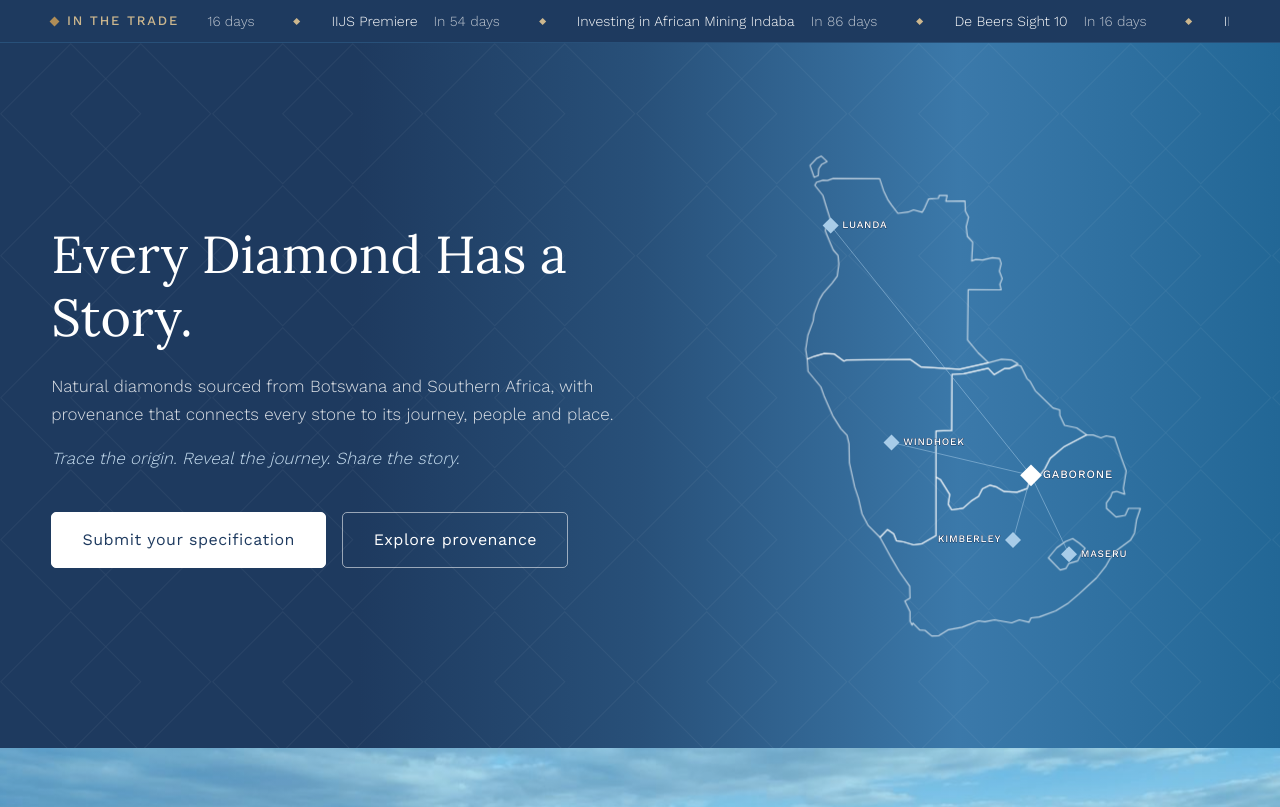
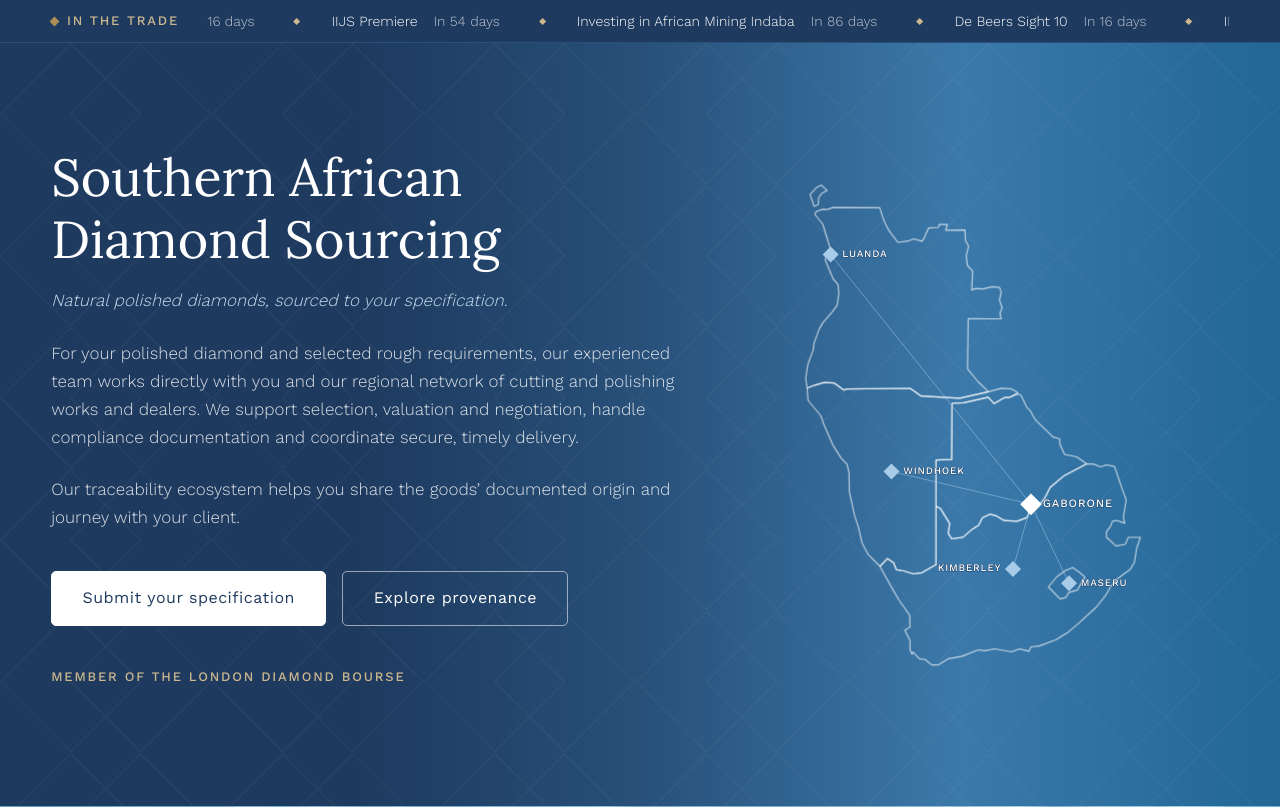
Before and after one commit to buildwithmbo/lejwana, a PHP site: page / in a window 1280 px wide. Shown: the part 81-888 px from the top of the page. Run offline with PHP 8.4, Linux system fonts and the light colour scheme.

Commit message:
Update homepage hero copy and reorder capability cards per client feedback
Co-Authored-By: Claude Sonnet 5.5 <noreply@anthropic.com>
Claude-Session: https://claude.ai/code/session_01YDTv35iv2kyzwU7Kb3E6Yq

```diff
--- a/css/main.css
+++ b/css/main.css
@@ -487,6 +487,11 @@ a {
 .hero__highlight {
   color: var(--colour-ice-light);
   font-style: italic;
+  margin-top: var(--space-2);
+}
+
+.hero__membership {
+  margin-top: var(--space-4);
 }
 
 /* Dark stone variant — the mesh ground from the comp. Flat sapphire for the
--- a/index.html
+++ b/index.html
@@ -121,13 +121,16 @@
         <div class="container container--wide hero__split">
           <div>
             <h1 class="hero__title">
-              Every Diamond Has a Story.
+              Southern African Diamond Sourcing
             </h1>
+            <p class="hero__highlight">
+              Natural polished diamonds, sourced to your specification.
+            </p>
             <p class="hero__body">
-              Natural diamonds sourced from Botswana and Southern Africa, with provenance that connects every stone to its journey, people and place.
+              For your polished diamond and selected rough requirements, our experienced team works directly with you and our regional network of cutting and polishing works and dealers. We support selection, valuation and negotiation, handle compliance documentation and coordinate secure, timely delivery.
             </p>
-            <p class="hero__highlight">
-              Trace the origin. Reveal the journey. Share the story.
+            <p class="hero__body">
+              Our traceability ecosystem helps you share the goods’ documented origin and journey with your client.
             </p>
             <div class="hero__actions">
               <a class="button button--on-dark" href="contact.html"
@@ -135,6 +138,9 @@
               <a class="button button--ghost-on-dark" href="provenance.html"
                 >Explore provenance</a>
             </div>
+            <p class="eyebrow hero__membership">
+              MEMBER OF THE LONDON DIAMOND BOURSE
+            </p>
           </div>
           <div class="hero__map">
             <svg
@@ -307,24 +313,6 @@
           </h2>
           <div class="capabilities__grid">
             <div class="capability">
-              <span class="capability__label">Provenance</span>
-              <span class="capability__gem" aria-hidden="true"></span>
-              <img
-                class="capability__icon"
-                src="images/provenance-icon.jpg"
-                width="300"
-                height="300"
-                alt=""
-                aria-hidden="true"
-                loading="lazy"
-                decoding="async"
-              />
-              <p class="capability__benefit">
-                  Every diamond has a Diamond Passport, accessed by QR code. It traces the stone from its rough source and Kimberley Process certificate through cutting and polishing, with photographs, video and its GIA grading report.
-              </p>
-            </div>
-
-            <div class="capability">
               <span class="capability__label">Sourcing</span>
               <span class="capability__gem" aria-hidden="true"></span>
               <img
@@ -357,6 +345,24 @@
               />
               <p class="capability__benefit">
                   We build long-term relationships through fair dealing, mutual benefit and trust. We are transparent where clarity matters, while remaining discreet where commercial confidence and trusted relationships matter.
+              </p>
+            </div>
+
+            <div class="capability">
+              <span class="capability__label">Provenance</span>
+              <span class="capability__gem" aria-hidden="true"></span>
+              <img
+                class="capability__icon"
+                src="images/provenance-icon.jpg"
+                width="300"
+                height="300"
+                alt=""
+                aria-hidden="true"
+                loading="lazy"
+                decoding="async"
+              />
+              <p class="capability__benefit">
+                  Every diamond has a Diamond Passport, accessed by QR code. It traces the stone from its rough source and Kimberley Process certificate through cutting and polishing, with photographs, video and its GIA grading report.
               </p>
             </div>
           </div>
```
Also changed, not shown: docs/CONTENT.md (+13 -0 lines), wp/theme/lejwana/front-page.php (+28 -22 lines).
